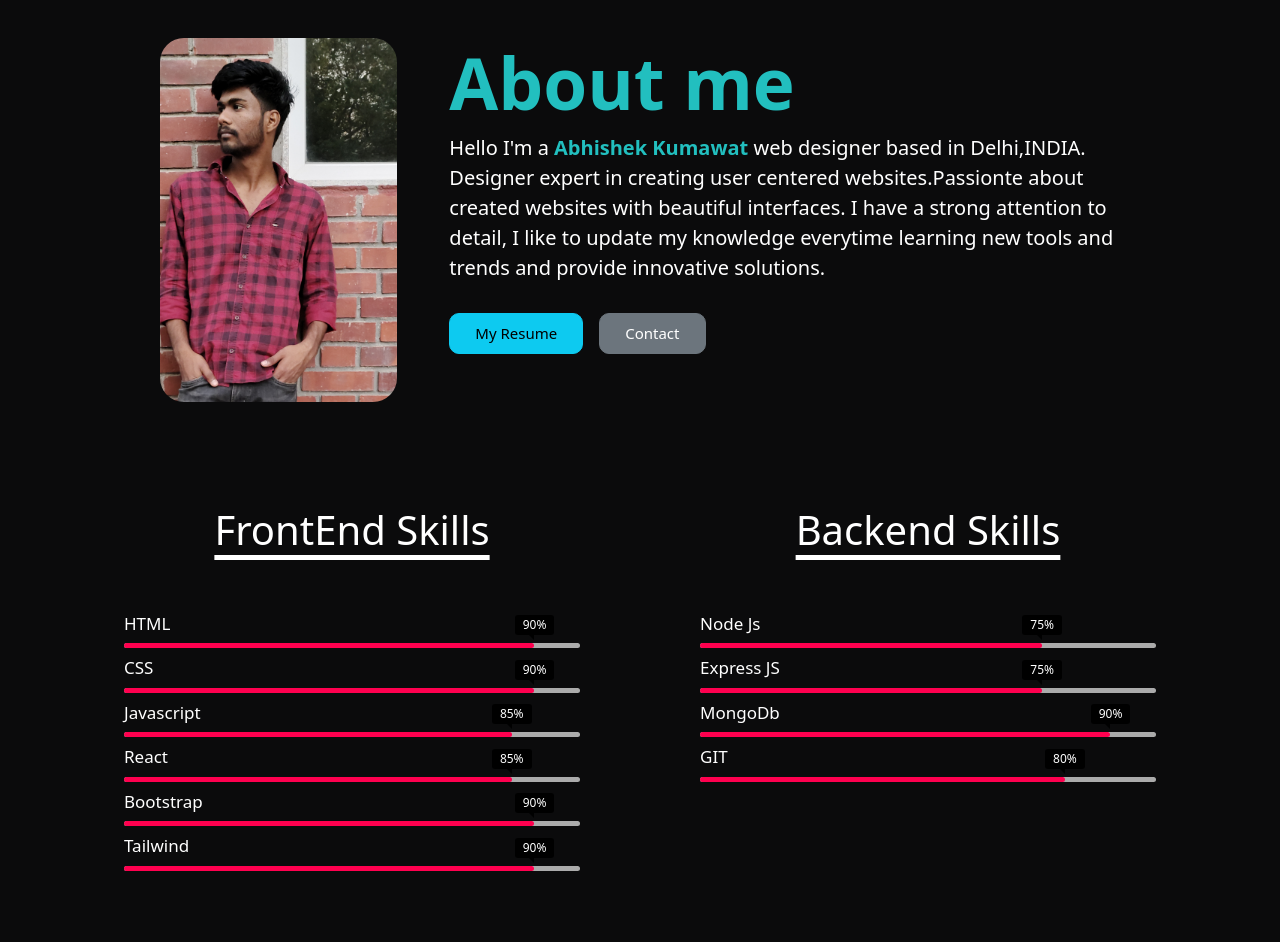
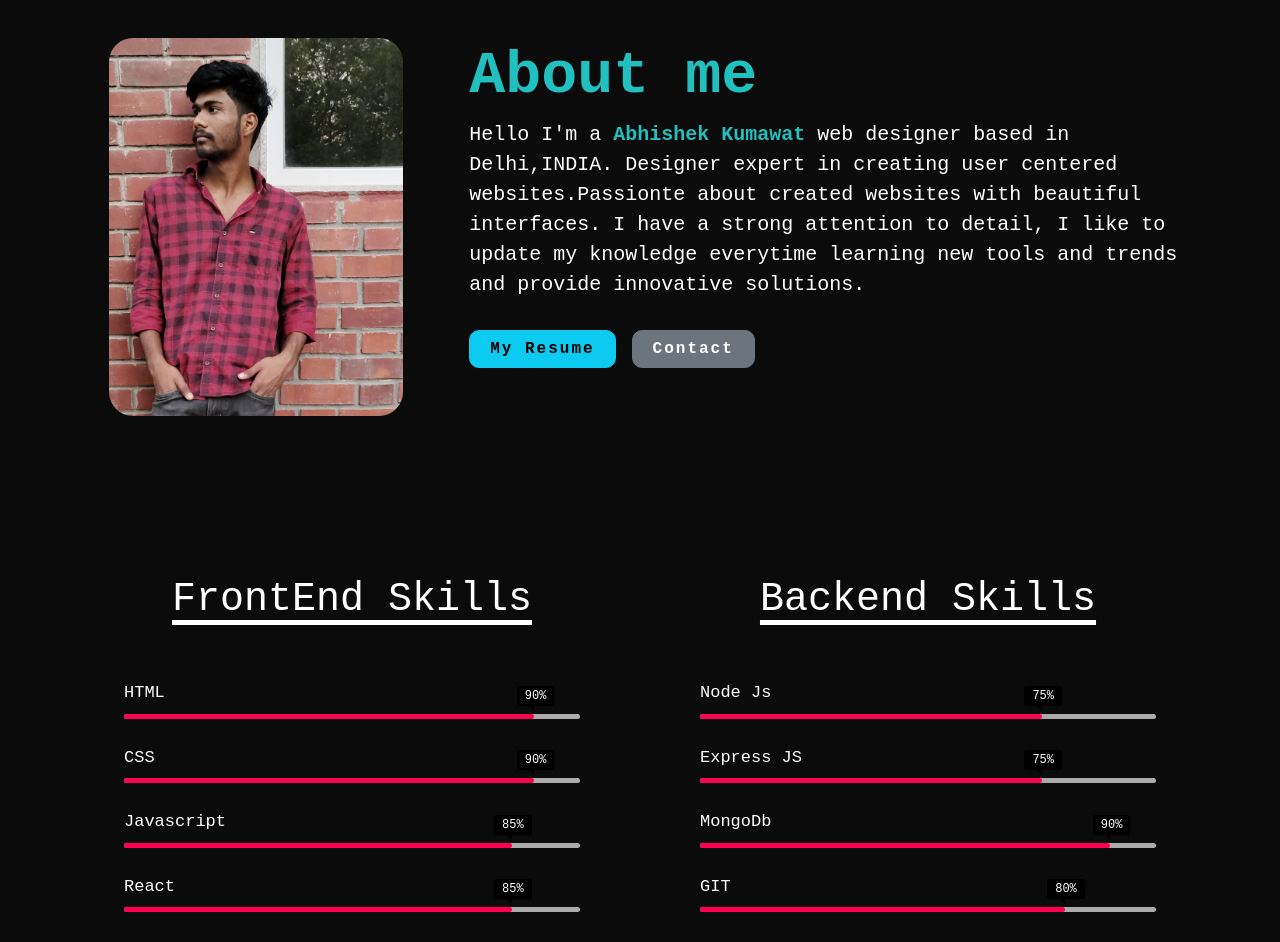
Before and after one commit to abhi0a11/abhishekkumawat, a React (Vite) app: page / in a window 1280 px wide. Shown: the part 880-1822 px from the top of the page. Built offline with nearby package versions, Linux system fonts and the light colour scheme.

Commit message:
form button

```diff
--- a/src/App.css
+++ b/src/App.css
@@ -1,3 +1,7 @@
+* {
+  font-family: monospace, system-ui, -apple-system, BlinkMacSystemFont,
+    "Segoe UI", Roboto, Oxygen, Ubuntu, Cantarell, "Open Sans", "Helvetica Neue";
+}
 .divider {
   height: 0rem;
   border: solid rgba(0, 0, 0, 0.15);
@@ -105,7 +109,10 @@
     transform: translate(0);
   }
 }
-
+.btn {
+  font-weight: 900;
+  letter-spacing: 2px;
+}
 .btn-animated:link,
 .btn-animated:visited,
 .btn-animated:focus {
--- a/src/components/AboutDesktop.module.css
+++ b/src/components/AboutDesktop.module.css
@@ -16,16 +16,18 @@
 .head__about {
   font-size: 71px;
   margin-top: 24px;
-  padding: 0px 18px 0px 18px;
+  /* padding: 0px 18px 0px 18px; */
 }
 
 /* .intro__para {
   font-size: 32px;
   } */
 .intro__subpara {
+  display: contents;
   font-size: 20px;
   padding: 0px 18px 0px 18px;
   width: 85%;
+  text-align: start;
 }
 
 .img_box {
@@ -37,25 +39,68 @@
   align-items: center;
   justify-content: center;
 }
-
+.btn {
+  letter-spacing: 2px;
+}
 .btn__container {
   display: flex !important;
   margin: 30px 0px 0px 0px;
-  padding: 0px 18px 0px 18px;
+  /* padding: 0px 18px 0px 18px; */
 }
 .btn_about {
   font-size: 15px;
   padding: 8px 25px !important;
 }
 
+@media only screen and (min-width: 300px) and (max-width: 480px) {
+  .img_box {
+    margin: auto;
+    width: 55.33333% !important;
+  }
+  .head__about {
+    font-size: 43px;
+    margin-top: 0px;
+  }
+  .intro__subpara {
+    font-size: 15px;
+    padding: 0px 0px;
+  }
+}
+@media only screen and (min-width: 480px) and (max-width: 576px) {
+  .img_box {
+    margin: auto;
+    width: 50.33333% !important;
+  }
+  .head__about {
+    font-size: 48px;
+    margin-top: 0px;
+  }
+  .intro__subpara {
+    font-size: 16px;
+    padding: 0px 0px;
+  }
+}
+@media only screen and (min-width: 576px) and (max-width: 768px) {
+  .img_box {
+    margin: auto;
+    width: 45.33333% !important;
+  }
+  .head__about {
+    font-size: 58px;
+    margin-top: 0px;
+  }
+  .intro__subpara {
+    font-size: 18px;
+    padding: 0px 0px;
+  }
+  .heading {
+    padding-bottom: 0 !important;
+  }
+}
 @media only screen and (min-width: 300px) and (max-width: 768px) {
   .displayBranding {
     flex-direction: column;
     text-align: center;
-  }
-  .img_box {
-    margin: auto;
-    width: 38.33333% !important;
   }
   .intro__subpara {
     display: inline-block;
@@ -63,31 +108,18 @@
   .btn__container {
     justify-content: center;
   }
-  .head__about {
-    font-size: calc(24px, 4vw, 40px);
-  }
 }
-@media only screen and (min-width: 768px) and (max-width: 1020px) {
+
+@media only screen and (min-width: 768px) {
   .displayBranding {
     height: fit-content !important;
   }
-  .head__about {
-    font-size: 21px;
+  .img_box {
+    margin: 70px 10px 0px 10px;
+    flex-basis: 40%;
   }
-  .subhead__about {
-    font-size: 18px;
-  }
-  .intro__para {
-    font-size: 20px;
-  }
-  .intro__subpara {
-    font-size: 12px;
-  }
-  .img_box {
-    display: flex !important;
-    margin: 0;
-    justify-content: center;
-    width: 33.33333% !important;
+  .heading {
+    flex-basis: 60%;
   }
   .imgMine {
     width: 82%;
@@ -99,6 +131,37 @@
   .btn_about {
     font-size: 16px;
     padding: 6px 20px !important;
+  }
+}
+@media only screen and (min-width: 768px) and (max-width: 835px) {
+  .head__about {
+    font-size: 60px;
+  }
+  .intro__subpara {
+    font-size: 14px;
+  }
+}
+@media only screen and (min-width: 835px) and (max-width: 1020px) {
+  .head__about {
+    font-size: 60px;
+  }
+  .intro__subpara {
+    font-size: 17px;
+  }
+}
+@media only screen and (min-width: 1020px) {
+  .head__about {
+    font-size: 60px;
+  }
+  .intro__subpara {
+    font-size: 20px;
+    padding: 0px 50px 0px 50px;
+  }
+}
+@media only screen and (min-width: 1200px) {
+  .img_box {
+    margin: 70px 10px 0px 10px;
+    flex-basis: 28%;
   }
 }
 
--- a/src/components/Branding.jsx
+++ b/src/components/Branding.jsx
@@ -8,6 +8,7 @@ import { IoLogoFacebook } from "react-icons/io5";
 import { FaTwitter } from "react-icons/fa6";
 import { FaInstagram } from "react-icons/fa";
 import abhishek from "../assets/abhishek_1.jpg";
+import ab from "../assets/ab.jpg";
 const Branding = () => {
   const typedName = useRef("");
   const typedSkill = useRef("");
--- a/src/components/Branding.module.css
+++ b/src/components/Branding.module.css
@@ -117,7 +117,7 @@
   /* filter: brightness(80%);  */
   border-radius: 49% 54% 80% 20% / 85% 58% 47% 17%;
   /* box-shadow: 0px 0px 22px 0px #e0bb8b; */
-  border-radius: 49% 54% 80% 20% / 85% 58% 47% 17%;
+  /* border-radius: 49% 54% 80% 20% / 85% 58% 47% 17%; */
   /* border-radius: 30% 70% 70% 30%/ 30% 57% 43% 70%; */
   /* border-radius: 38% 62% 63% 37% / 58% 86% 14% 42%;
   border-radius: 70% 30% 76% 24% / 73% 73% 27% 27%; */
--- a/src/components/Contact.jsx
+++ b/src/components/Contact.jsx
@@ -16,6 +16,7 @@ const Contact = () => {
   const [phone, setPhone] = useState();
   const [description, setDescription] = useState("");
   const [loading, setLoading] = useState(false);
+  const [buttonText, setButtonText] = useState("Submit");
   const submitHandler = async (e) => {
     setLoading(true);
     try {
@@ -41,6 +42,10 @@ const Contact = () => {
       setEmail("");
       setPhone("");
       setDescription("");
+      setButtonText("Message Sent Successfully");
+      setTimeout(() => {
+        setButtonText("Submit");
+      }, 1000);
     } catch (error) {
       console.log(error);
       toast.error(error.response.data.message);
@@ -49,6 +54,10 @@ const Contact = () => {
       setPhone("");
       setDescription("");
       setLoading(false);
+      setButtonText("Failed");
+      setTimeout(() => {
+        setButtonText("Submit");
+      }, 1000);
     }
   };
   return (
@@ -88,7 +97,6 @@ const Contact = () => {
         </div>
         <div className={`${styles.contact__right}`}>
           <form onSubmit={submitHandler}>
-            {/* <div className="mb-3"> */}
             <input
               type="name"
               className={` ${styles.form__input}`}
@@ -98,47 +106,27 @@ const Contact = () => {
               onChange={(e) => setName(e.target.value)}
               required
             />
-            {/* </div> */}
-            {/* <div className="mb-3"> */}
-            {/* <label htmlFor="exampleInputEmail1" className="form-label">
-                  Email address
-                </label> */}
+
             <input
               type="email"
               className={` ${styles.form__input}`}
               id="user-email"
-              placeholder="exampleemail@gmail.com"
+              placeholder="Email Id"
               value={email}
               onChange={(e) => setEmail(e.target.value)}
-              // required
+              required
             />
-            {/* </div> */}
-            {/* <div className="mb-3"> */}
-            {/* <label htmlFor="contact-no-1" className="form-label ">
-                  Contact Number
-                </label> */}
-            {/* <div className="input-group mb-3"> */}
-            {/* <span
-                    className={`input-group-text ${styles.form__input}`}
-                    id="inputGroup-sizing-default"
-                  >
-                    +91
-                  </span> */}
+
             <input
               type="number"
               className={` ${styles.form__input}`}
-              placeholder="1234567890"
+              placeholder="Contact Number"
               id="contact-no-1"
               value={phone}
               onChange={(e) => setPhone(e.target.value)}
-              // required
+              required
             />
-            {/* </div>
-              </div> */}
-            {/* <div className="mb-3">
-                <label htmlFor="exampleInputEmail1" className="form-label">
-                  Project Description
-                </label> */}
+
             <textarea
               type="text"
               className={`${styles.form__input}`}
@@ -146,7 +134,8 @@ const Contact = () => {
               id="exampleInputEmail1"
               value={description}
               onChange={(e) => setDescription(e.target.value)}
-              // required
+              placeholder="Project Description"
+              required
             />
             {/* </div> */}
             <button
@@ -154,7 +143,7 @@ const Contact = () => {
               className={`btn btn-red btn-animated ${styles.form_btn}`}
               disabled={loading}
             >
-              Submit
+              {buttonText}
             </button>
           </form>
         </div>
--- a/src/components/Skills.jsx
+++ b/src/components/Skills.jsx
@@ -2,8 +2,11 @@ import styles from "./Skills.module.css";
 
 const Skills = () => {
   return (
-    <section className={`bg-color text-white ${styles.section__skills}`}>
-      <div className={`${styles.container1}`} id="Skills">
+    <section
+      className={`bg-color text-white ${styles.section__skills}`}
+      id="Skills"
+    >
+      <div className={`${styles.container1}`}>
         <h1 className={`${styles.heading1}`}>FrontEnd Skills</h1>
         <div className={`${styles.technical__bars}`}>
           <div className={`${styles.bar}`}>
@@ -67,7 +70,7 @@ const Skills = () => {
           </div>
         </div>
       </div>
-      <div className={`${styles.container1}`} id="skills">
+      <div className={`${styles.container1}`}>
         <h1 className={`${styles.heading1}`}>Backend Skills</h1>
 
         <div className={`${styles.technical__bars}`}>
--- a/src/components/Skills.module.css
+++ b/src/components/Skills.module.css
@@ -2,11 +2,13 @@
   display: flex;
   justify-content: center;
   flex-wrap: wrap;
+  height: fit-content;
 }
 .container1 {
   flex-basis: 40%;
-  height: 100vh;
+  height: fit-content;
   padding: 75px 90px;
+  margin: 56px 0px 0px 0px;
 }
 .heading1 {
   text-align: center;
@@ -17,6 +19,9 @@
 }
 .bar {
   font-size: 23px;
+}
+.technical__bars {
+  margin: 20px 0px;
 }
 .technical__bars .bars {
   margin-top: 40px 0px;
@@ -86,7 +91,6 @@
   transform-origin: left;
 }
 .progress__line span::after {
-  /* content: ""; */
   position: absolute;
   padding: 1px 8px;
   background-color: #000;
@@ -143,135 +147,28 @@
   }
 }
 
-/* radial bars */
-
-/* .radial__bars {
-  width: 100%;
-  display: flex;
-  height: 170px;
-  flex-wrap: wrap;
-  justify-content: space-evenly;
-  align-items: flex-start;
-}
-.radial__bars .radial__bar {
-  width: 50%;
-  height: 170px;
-  margin-bottom: 10px;
-  position: relative;
-}
-.radial__bars .radial__bar svg {
-  position: absolute;
-  top: 50%;
-  left: 50%;
-  transform: translate(-50%, -50%) rotate(-90deg);
-  width: 120px;
-  height: 160px;
-}
-.radial__bars .radial__bar .progress__bar {
-  stroke-width: 10;
-  stop-color: white;
-  fill: #ababab;
-  stroke-dasharray: 502;
-  stroke-dashoffset: 502;
-  stroke-linecap: round;
-  animation: animate-bar 1s linear forwards;
-}
-
-@keyframes animate-bar {
-  100% {
-    stroke-dashoffset: -1;
-  }
-}
-
-.path {
-  stroke-width: 10;
-  stroke: #0ef;
-  fill: transparent;
-  stroke-dasharray: 502;
-  stroke-dashoffset: 502;
-  stroke-linecap: round;
-}
-
-.path1 {
-  animation: ainmate-path1 1s 1s linear forwards;
-}
-.path2 {
-  animation: animate-path2 1s 1s linear forwards;
-}
-.path3 {
-  animation: animate-path3 1s 1s linear forwards;
-}
-.path4 {
-  animation: animate-path4 1s 1s linear forwards;
-}
-
-@keyframes ainmate-path1 {
-  100% {
-    stroke-dashoffset: 50;
-  }
-}
-@keyframes ainmate-path2 {
-  100% {
-    stroke-dashoffset: 175;
-  }
-}
-@keyframes ainmate-path3 {
-  100% {
-    stroke-dashoffset: 125;
-  }
-}
-@keyframes ainmate-path4 {
-  100% {
-    stroke-dashoffset: 75;
-  }
-}
-.radial__bar .percentage {
-  position: absolute;
-  top: 50%;
-  left: 50%;
-  transform: translate(-50%, -50%);
-  font-size: 17px;
-  font-weight: 500;
-  animation: showText 0.5s 1s linear forwards;
-  opacity: 0;
-}
-.radial__bar .text {
-  width: 100%;
-  position: absolute;
-  text-align: center;
-  left: 50%;
-  bottom: -5px;
-  transform: translateX(-50px);
-  font-size: 17px;
-  font-weight: 500;
-  animation: showText 0.5s 1s linear forwards;
-} */
-
 @media only screen and (min-width: 350px) and (max-width: 576px) {
   .container1 {
     flex-basis: 75%;
-    padding: 56px 5px;
-    height: 75vh;
+    padding: 20px 5px 56px 5px;
+    margin: 0;
   }
 }
 @media only screen and (min-width: 576px) and (max-width: 900px) {
   .container1 {
     flex-basis: 65%;
-    padding: 56px 5px;
-    height: 75vh;
+    padding: 15px 5px 56px 5px;
   }
 }
 @media only screen and (min-width: 900px) and (max-width: 1250px) {
   .container1 {
     flex-basis: 45%;
     padding: 56px 30px;
-    height: 75vh;
   }
 }
 @media only screen and (min-width: 1250px) {
   .container1 {
     flex-basis: 45%;
     padding: 56px 60px;
-    height: 75vh;
   }
 }
```
Also changed, not shown: src/assets/ab.jpg (added), 1 other file (tests, documents, lock files or other folders).
